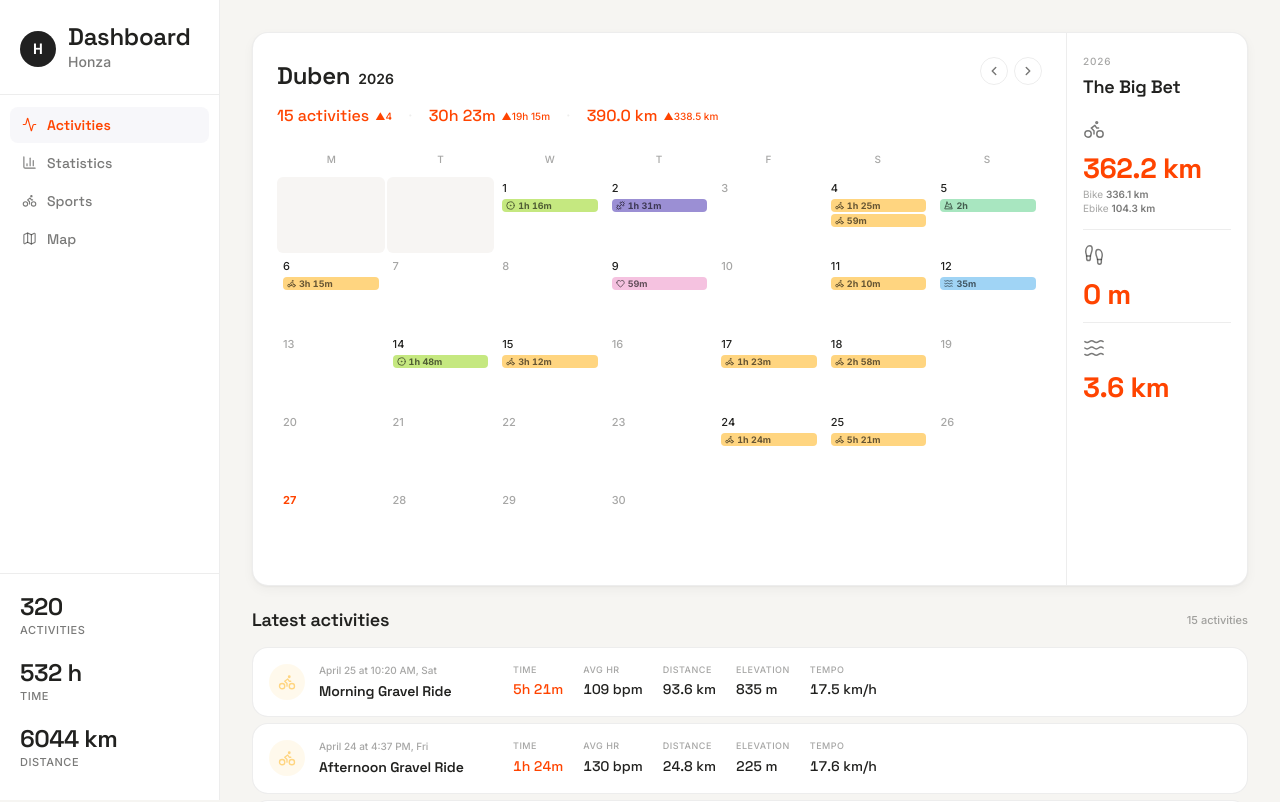
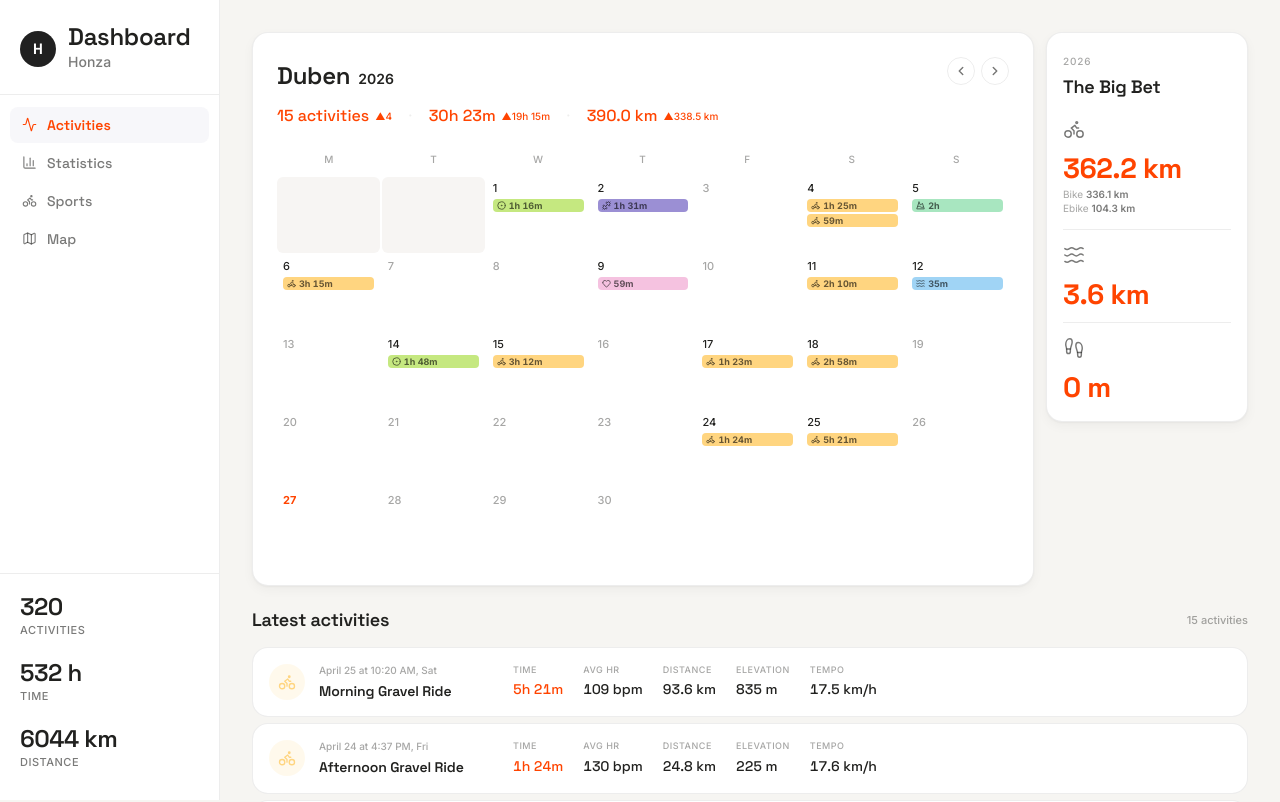
Before and after one commit to honzatinka/strava-dashboard, a React (Vite) app in the folder dashboard/: page / in a window 1280 px wide. Shown: the top 802 px of the page. Built offline with nearby package versions, Linux system fonts and the light colour scheme; no server answers.

Commit message:
Big Bet: separate card, swim above run

```diff
--- a/dashboard/src/components/TheBigBet.tsx
+++ b/dashboard/src/components/TheBigBet.tsx
@@ -68,21 +68,21 @@ export function TheBigBet({ activities }: { activities: Activity[] }) {
 
       <div className="cp-bigbet-divider" />
 
+      {/* Swim */}
+      <div className="cp-bigbet-sport">
+        <span className="cp-bigbet-sport-icon"><SwimIcon size={22} strokeWidth={1.6} /></span>
+        <div className="cp-bigbet-value">{formatDistance(swimDist)}</div>
+        {friend && <DeltaBadge myDist={swimDist} friendDist={friendSwim} friendPhoto={friend.photo} friendName={friend.name} />}
+      </div>
+
+      <div className="cp-bigbet-divider" />
+
       {/* Run */}
       <div className="cp-bigbet-sport">
         <span className="cp-bigbet-sport-icon"><RunIcon size={22} strokeWidth={1.6} /></span>
         <div className="cp-bigbet-value">{formatDistance(runDist)}</div>
         {friend && <DeltaBadge myDist={runDist} friendDist={friendRun} friendPhoto={friend.photo} friendName={friend.name} />}
       </div>
-
-      <div className="cp-bigbet-divider" />
-
-      {/* Swim */}
-      <div className="cp-bigbet-sport">
-        <span className="cp-bigbet-sport-icon"><SwimIcon size={22} strokeWidth={1.6} /></span>
-        <div className="cp-bigbet-value">{formatDistance(swimDist)}</div>
-        {friend && <DeltaBadge myDist={swimDist} friendDist={friendSwim} friendPhoto={friend.photo} friendName={friend.name} />}
-      </div>
     </div>
   );
 }
--- a/dashboard/src/pages/CombinedActivityCalendarPage.css
+++ b/dashboard/src/pages/CombinedActivityCalendarPage.css
@@ -4,24 +4,37 @@
 
 .cp-root { padding: 0; }
 
-/* ─── TOP SECTION: Calendar + The Big Bet ─── */
+/* ─── TOP SECTION: Calendar + The Big Bet — two separate cards ─── */
 .cp-top {
   display: flex;
-  gap: 0;
+  gap: 12px;
+  align-items: flex-start;
+  margin-bottom: 20px;
+}
+
+/* Calendar card (left, fills space) */
+.cp-calendar-card {
+  flex: 1;
+  min-width: 0;
   background: var(--color-surface);
   border-radius: var(--radius-lg);
   border: 1px solid var(--color-border);
   box-shadow: var(--shadow-card);
   overflow: hidden;
-  margin-bottom: 20px;
 }
 
-/* Calendar card (left, fills space) */
 .cp-calendar-wrapper {
-  flex: 1;
-  min-width: 0;
   padding: 24px 24px 20px;
-  border-right: 1px solid var(--color-border);
+}
+
+/* Big Bet card (right, fixed width) */
+.cp-bigbet-card {
+  background: var(--color-surface);
+  border-radius: var(--radius-lg);
+  border: 1px solid var(--color-border);
+  box-shadow: var(--shadow-card);
+  overflow: hidden;
+  flex-shrink: 0;
 }
 
 /* ─── Calendar Header ─── */
@@ -230,10 +243,10 @@
   border-color: var(--color-text-primary);
 }
 
-/* ─── The Big Bet sidebar (right panel) ─── */
+/* ─── The Big Bet panel ─── */
 .cp-bigbet {
-  width: 180px;
-  min-width: 180px;
+  width: 200px;
+  min-width: 200px;
   padding: 20px 16px;
   display: flex;
   flex-direction: column;
--- a/dashboard/src/pages/CombinedActivityCalendarPage.tsx
+++ b/dashboard/src/pages/CombinedActivityCalendarPage.tsx
@@ -205,8 +205,9 @@ export function CombinedActivityCalendarPage({
   return (
     <div className="cp-root">
 
-      {/* ─── TOP: Calendar + The Big Bet ─── */}
+      {/* ─── TOP: Calendar + The Big Bet (separate cards) ─── */}
       <div className="cp-top">
+        <div className="cp-calendar-card">
         <div className="cp-calendar-wrapper">
 
           {/* Calendar header */}
@@ -303,9 +304,12 @@ export function CombinedActivityCalendarPage({
             <button className="cp-clear-btn" onClick={() => setSelectedDay(null)}>✕ Clear filter</button>
           )}
         </div>
+        </div>{/* end cp-calendar-card */}
 
-        {/* The Big Bet */}
-        <TheBigBet activities={activities} />
+        {/* The Big Bet — separate card */}
+        <div className="cp-bigbet-card">
+          <TheBigBet activities={activities} />
+        </div>
       </div>
 
       {/* ─── Activity List ─── */}
```
